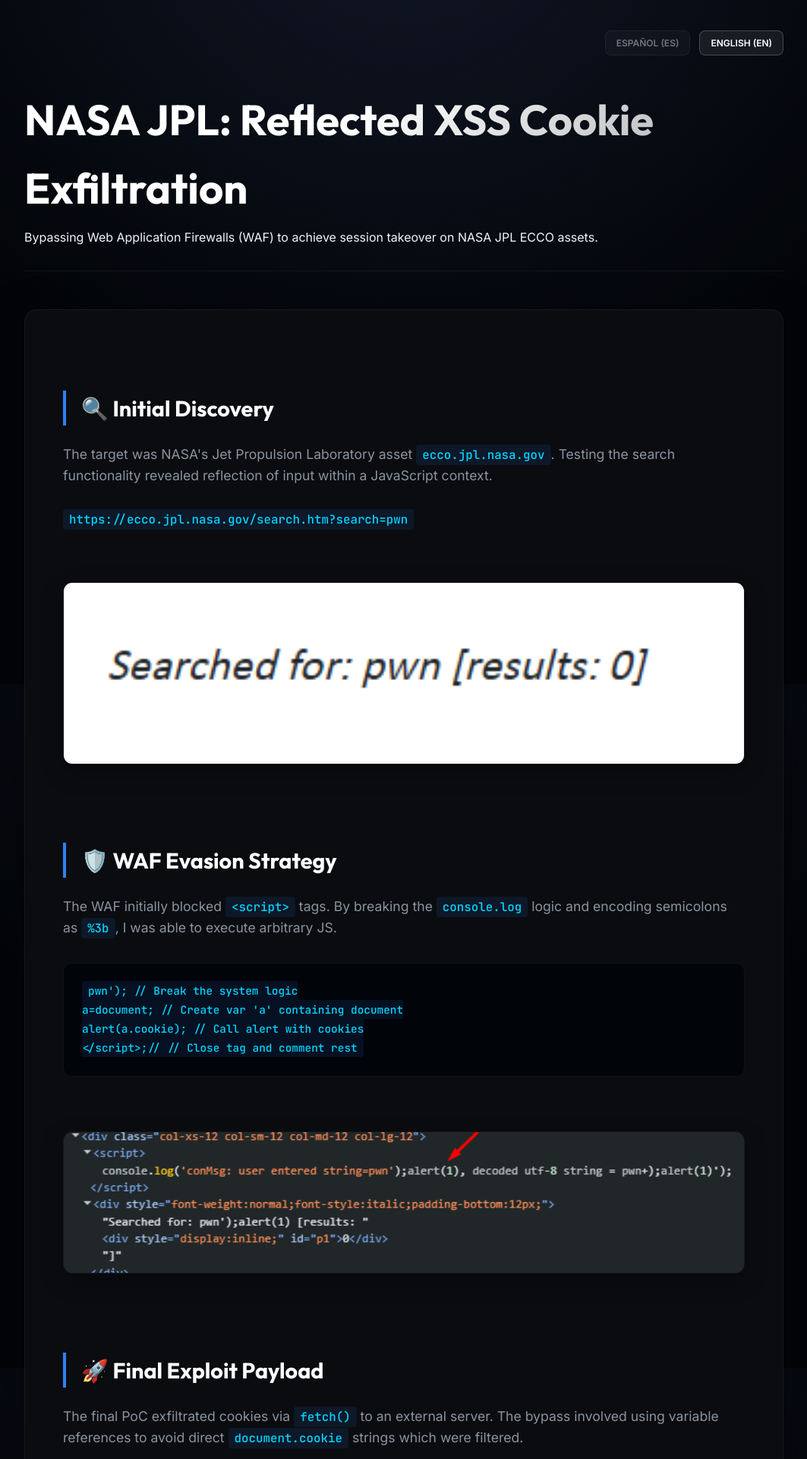
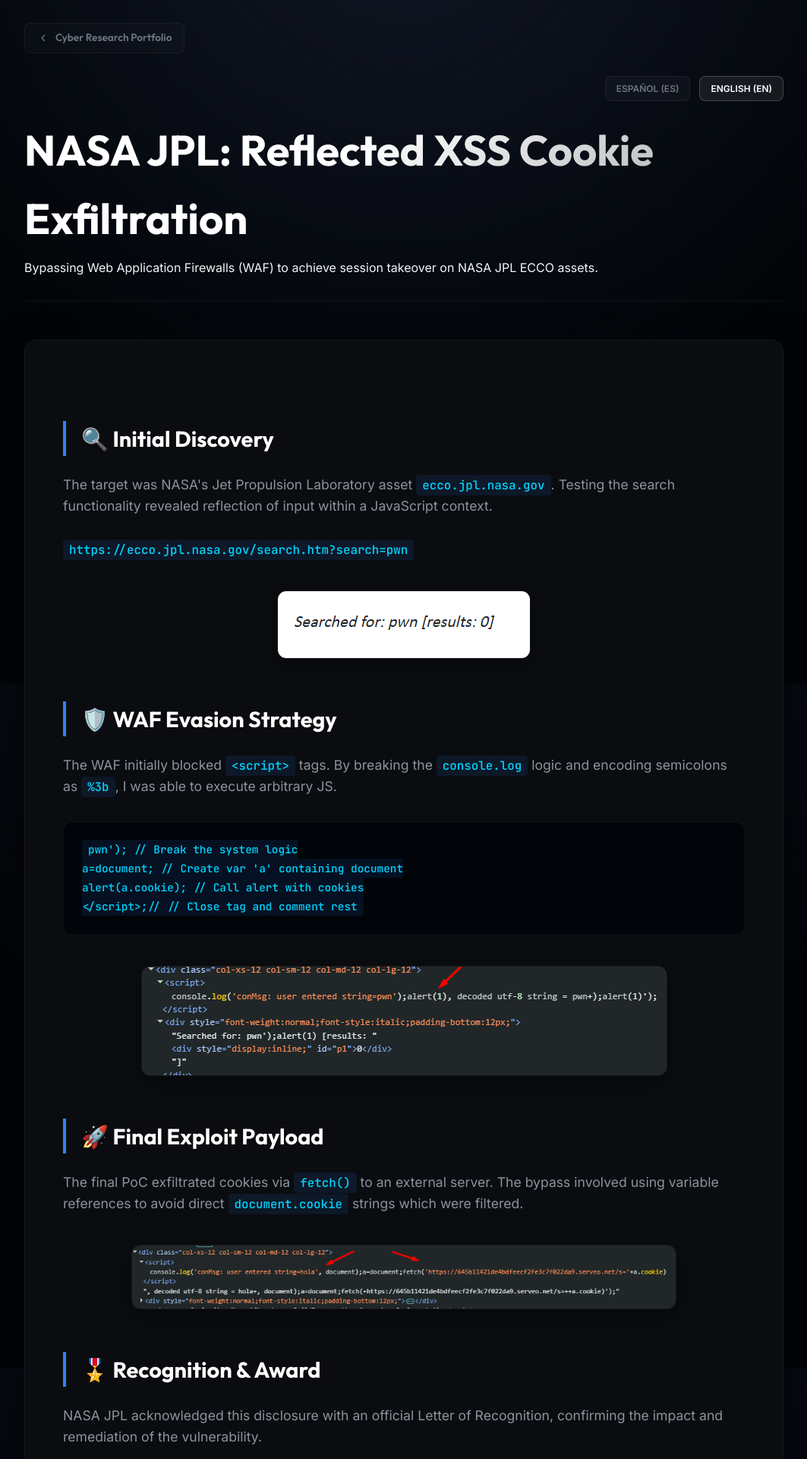
Before and after one commit to ConnorDev1337/connordev1337.github.io, a Jekyll site: the page built from en/bounties/nasa-jpl-ecco-xss-waf-bypass/index.md, in a window 1280 px wide. Shown: the top 1920 px of the page at 76% size, without its empty margins (108-1171 px from the left). Built offline with Jekyll 4.4.1, drawn with Linux system fonts in a browser that asks for light colours.

Commit message:
Better styles

```diff
--- a/assets/css/styles.scss
+++ b/assets/css/styles.scss
@@ -1,5 +1,6 @@
 ---
 ---
+
 /*
    ==========================================================================
    CONNORDEV | STEALTH CYBER DESIGN SYSTEM (V2.0)
@@ -66,6 +67,7 @@ body {
     padding: 0 40px;
 }
 
+/* Typography */
 h1,
 h2,
 h3 {
@@ -99,15 +101,24 @@ h2.section-title::after {
     background: var(--border-dim);
 }
 
+/* Header - reduced top spacing */
 header {
-    padding: 60px 0 40px;
+    padding: 30px 0 30px;
 }
 
+/* Hide hr separators */
+hr {
+    border: none;
+    height: 0;
+    margin: 50px 0;
+}
+
+/* Language Switcher */
 .lang-switcher {
     display: flex;
     justify-content: flex-end;
     gap: 12px;
-    margin-bottom: 40px;
+    margin-bottom: 20px;
 }
 
 .lang-btn {
@@ -130,6 +141,39 @@ header {
     background: rgba(255, 255, 255, 0.07);
 }
 
+/* Back Button */
+.back-btn {
+    display: inline-flex;
+    align-items: center;
+    gap: 8px;
+    text-decoration: none;
+    font-family: 'Outfit', sans-serif;
+    font-size: 0.85rem;
+    font-weight: 600;
+    color: var(--text-muted);
+    padding: 8px 16px;
+    border-radius: var(--radius-sm);
+    border: 1px solid var(--border-dim);
+    background: rgba(255, 255, 255, 0.02);
+    transition: var(--transition-smooth);
+    margin-bottom: 30px;
+}
+
+.back-btn:hover {
+    color: #fff;
+    border-color: var(--accent-primary);
+    background: rgba(47, 129, 247, 0.08);
+}
+
+.back-btn svg {
+    width: 16px;
+    height: 16px;
+    stroke: currentColor;
+    stroke-width: 2;
+    fill: none;
+}
+
+/* Table */
 .board-wrapper {
     background: var(--bg-surface);
     border: 1px solid var(--border-dim);
@@ -164,6 +208,20 @@ td {
     font-size: 0.95rem;
 }
 
+/* Center severity, status, access columns */
+.col-severity,
+.col-status,
+.col-report {
+    text-align: center;
+}
+
+th.col-severity,
+th.col-status,
+th.col-report {
+    text-align: center;
+}
+
+/* SVG Icons */
 .svg-icon {
     width: 20px;
     height: 20px;
@@ -193,6 +251,7 @@ td {
     transform: scale(1.1);
 }
 
+/* Badges */
 .badge {
     font-family: 'JetBrains Mono', monospace;
     font-size: 0.72rem;
@@ -200,6 +259,8 @@ td {
     padding: 4px 12px;
     border-radius: 6px;
     display: inline-block;
+    min-width: 110px;
+    text-align: center;
 }
 
 .badge-p1 {
@@ -232,6 +293,7 @@ td {
     border: 1px solid rgba(52, 199, 89, 0.2);
 }
 
+/* Cards */
 .card-grid {
     display: grid;
     grid-template-columns: repeat(auto-fit, minmax(300px, 1fr));
@@ -262,6 +324,7 @@ td {
     color: #fff;
 }
 
+/* Wall of Fame */
 .wof-grid {
     display: grid;
     grid-template-columns: repeat(auto-fill, minmax(180px, 1fr));
@@ -273,13 +336,14 @@ td {
     background: var(--bg-surface);
     border: 1px solid var(--border-dim);
     border-radius: var(--radius-md);
-    padding: 24px;
+    padding: 30px;
     display: flex;
     align-items: center;
     justify-content: center;
     transition: var(--transition-smooth);
     background-clip: padding-box;
     text-decoration: none;
+    min-height: 100px;
 }
 
 .wof-card:hover {
@@ -291,7 +355,7 @@ td {
 
 .wof-card img {
     max-width: 100%;
-    max-height: 50px;
+    max-height: 70px;
     filter: grayscale(1) brightness(1.2);
     transition: var(--transition-smooth);
     opacity: 0.7;
@@ -302,10 +366,11 @@ td {
     opacity: 1;
 }
 
+/* Bounty Article */
 article {
     max-width: 1000px;
     margin: 0 auto;
-    padding: 40px 0 120px;
+    padding: 30px 0 120px;
 }
 
 .bounty-header {
@@ -347,14 +412,25 @@ article {
     margin-bottom: 10px;
 }
 
+/* Images in bounty: centered, max 80% width, cursor zoom */
 .bounty-content img {
-    width: 100%;
+    display: block;
+    max-width: 80%;
+    width: auto;
+    margin: 2.5rem auto;
     border-radius: var(--radius-md);
     border: 1px solid var(--border-dim);
-    margin: 2.5rem 0;
     box-shadow: 0 10px 30px rgba(0, 0, 0, 0.3);
+    cursor: zoom-in;
+    transition: var(--transition-smooth);
 }
 
+.bounty-content img:hover {
+    box-shadow: 0 15px 40px rgba(0, 0, 0, 0.5);
+    transform: scale(1.02);
+}
+
+/* Code in Bounty */
 .bounty-content code {
     background: rgba(47, 129, 247, 0.1);
     color: var(--accent-secondary);
@@ -372,13 +448,7 @@ article {
     overflow-x: auto;
 }
 
-footer {
-    padding: 60px 0;
-    text-align: center;
-    color: var(--text-muted);
-    font-size: 0.85rem;
-}
-
+/* Global code */
 code {
     font-family: 'JetBrains Mono', monospace;
     background: rgba(255, 255, 255, 0.05);
@@ -396,6 +466,14 @@ pre {
     overflow-x: auto;
 }
 
+footer {
+    padding: 60px 0;
+    text-align: center;
+    color: var(--text-muted);
+    font-size: 0.85rem;
+}
+
+/* PDF Viewer - hide toolbar via fragment */
 .pdf-container {
     width: 100%;
     height: 800px;
@@ -411,3 +489,35 @@ pre {
         height: 500px;
     }
 }
+
+/* Image Zoom Overlay */
+.zoom-overlay {
+    position: fixed;
+    top: 0;
+    left: 0;
+    width: 100vw;
+    height: 100vh;
+    background: rgba(2, 4, 8, 0.92);
+    backdrop-filter: blur(10px);
+    display: flex;
+    align-items: center;
+    justify-content: center;
+    z-index: 9999;
+    cursor: zoom-out;
+    opacity: 0;
+    visibility: hidden;
+    transition: opacity 0.3s ease, visibility 0.3s ease;
+}
+
+.zoom-overlay.active {
+    opacity: 1;
+    visibility: visible;
+}
+
+.zoom-overlay img {
+    max-width: 90vw;
+    max-height: 90vh;
+    border-radius: var(--radius-md);
+    box-shadow: 0 30px 80px rgba(0, 0, 0, 0.6);
+    transition: transform 0.4s cubic-bezier(0.16, 1, 0.3, 1);
+}
--- a/en/bounties/nasa-jpl-ecco-xss-waf-bypass/index.md
+++ b/en/bounties/nasa-jpl-ecco-xss-waf-bypass/index.md
@@ -4,6 +4,10 @@ layout: default
 
 <div class="container">
 <article>
+  <a href="../../../en/" class="back-btn">
+    <svg viewBox="0 0 24 24"><polyline points="15 18 9 12 15 6"></polyline></svg>
+    Cyber Research Portfolio
+  </a>
   <div class="lang-switcher">
     <a href="../../../es/bounties/nasa-jpl-ecco-xss-waf-bypass/" class="lang-btn">Español (ES)</a>
     <a href="./" class="lang-btn active">English (EN)</a>
@@ -17,33 +21,26 @@ layout: default
   <div class="bounty-content">
     <h2>🔍 Initial Discovery</h2>
     <p>The target was NASA's Jet Propulsion Laboratory asset <code>ecco.jpl.nasa.gov</code>. Testing the search functionality revealed reflection of input within a JavaScript context.</p>
-
     <p><code>https://ecco.jpl.nasa.gov/search.htm?search=pwn</code></p>
-
     <img src="../../../assets/images/nasa-jpl-ecco-xss-waf-bypass/XSS%20Search%20-%20ecco.jpl.nasa.gov%20-%20Search%20Normal.png" alt="Search Reflection">
 
     <h2>🛡️ WAF Evasion Strategy</h2>
     <p>The WAF initially blocked <code>&lt;script&gt;</code> tags. By breaking the <code>console.log</code> logic and encoding semicolons as <code>%3b</code>, I was able to execute arbitrary JS.</p>
-
     <pre><code>pwn'); // Break the system logic
 a=document; // Create var 'a' containing document
 alert(a.cookie); // Call alert with cookies
 &lt;/script&gt;;// // Close tag and comment rest</code></pre>
-
     <img src="../../../assets/images/nasa-jpl-ecco-xss-waf-bypass/XSS%20Search%20-%20ecco.jpl.nasa.gov%20-%20Bypass%20Semicollon.png" alt="Semicolon Bypass">
 
     <h2>🚀 Final Exploit Payload</h2>
     <p>The final PoC exfiltrated cookies via <code>fetch()</code> to an external server. The bypass involved using variable references to avoid direct <code>document.cookie</code> strings which were filtered.</p>
-
     <img src="../../../assets/images/nasa-jpl-ecco-xss-waf-bypass/XSS%20Search%20-%20ecco.jpl.nasa.gov%20-%20Document%20Cookie%20Fetch%20Exfiltration.png" alt="Exfiltration PoC">
 
     <h2>🎖️ Recognition & Award</h2>
     <p>NASA JPL acknowledged this disclosure with an official Letter of Recognition, confirming the impact and remediation of the vulnerability.</p>
-
     <div class="pdf-container">
-      <iframe src="../../../assets/others/nasa-jpl-ecco-xss-waf-bypass/Letter%20of%20Recognition%20-%20NASA%20Vulnerability%20Disclosure%20ConnorDev.pdf" width="100%" height="100%" frameborder="0"></iframe>
+      <iframe src="../../../assets/others/nasa-jpl-ecco-xss-waf-bypass/Letter%20of%20Recognition%20-%20NASA%20Vulnerability%20Disclosure%20ConnorDev.pdf#toolbar=0" width="100%" height="100%" frameborder="0"></iframe>
     </div>
-
     <p style="text-align: center; margin-top: 20px;">
       <a href="../../../assets/others/nasa-jpl-ecco-xss-waf-bypass/Letter%20of%20Recognition%20-%20NASA%20Vulnerability%20Disclosure%20ConnorDev.pdf" class="lang-btn" target="_blank">📥 Download Official Letter (PDF)</a>
     </p>
@@ -53,3 +50,18 @@ alert(a.cookie); // Call alert with cookies
   </div>
 </article>
 </div>
+
+<div class="zoom-overlay" id="zoomOverlay" onclick="this.classList.remove('active')">
+  <img id="zoomImg" src="" alt="Zoom">
+</div>
+<script>
+document.querySelectorAll('.bounty-content img').forEach(img => {
+  img.addEventListener('click', () => {
+    document.getElementById('zoomImg').src = img.src;
+    document.getElementById('zoomOverlay').classList.add('active');
+  });
+});
+document.addEventListener('keydown', e => {
+  if (e.key === 'Escape') document.getElementById('zoomOverlay').classList.remove('active');
+});
+</script>
```
Also changed, not shown: en/bounties/nfl-xss-search-query/index.md (+19 -6 lines), es/bounties/nasa-jpl-ecco-xss-waf-bypass/index.md (+20 -8 lines), es/bounties/nfl-xss-search-query/index.md (+19 -6 lines).
